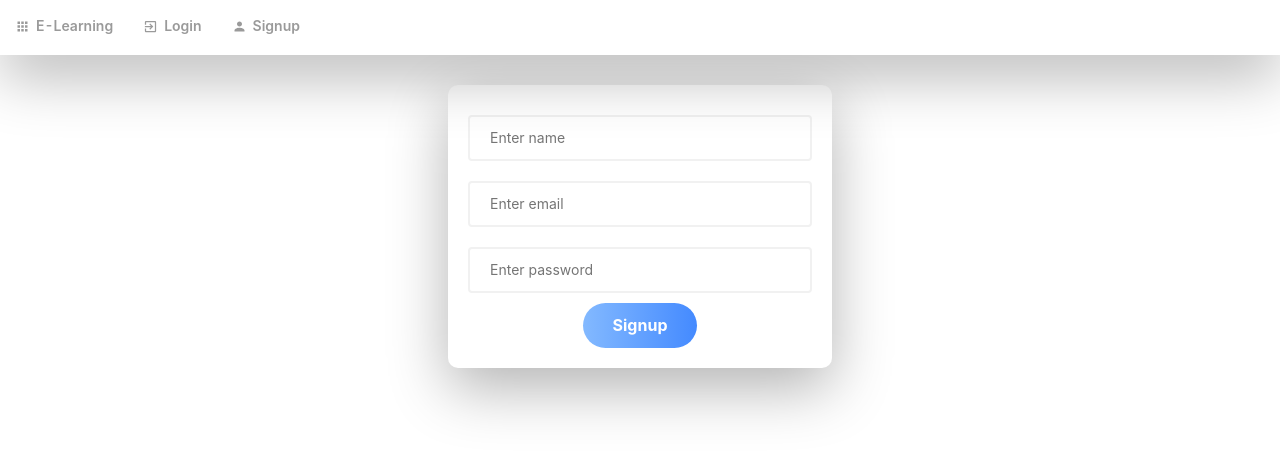
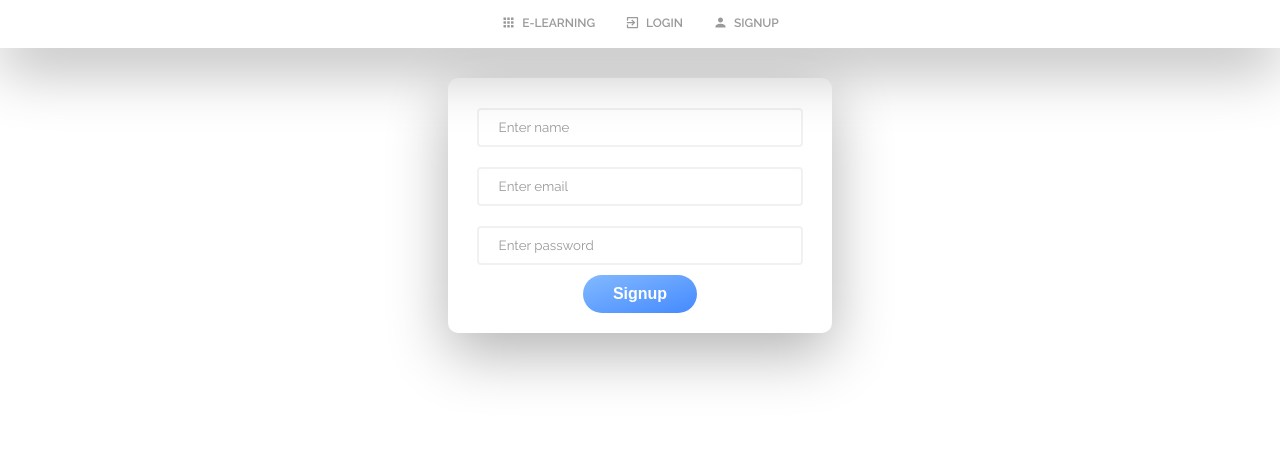
Before and after one commit to Ceci007/auth-front-end, a Next.js app: page /register in a window 1280 px wide. Shown: the top 454 px of the page. Built offline with nearby package versions, Linux system fonts and the light colour scheme.

Commit message:
Added styles for navigation and register page

```diff
--- a/pages/_app.js
+++ b/pages/_app.js
@@ -1,5 +1,4 @@
 import TopNav from '../components/TopNav'
-import 'antd/dist/antd.css'
 import '../public/css/styles.css'
 
 function MyApp({ Component, pageProps }) {
--- a/public/css/styles.css
+++ b/public/css/styles.css
@@ -1,3 +1,5 @@
+@import url('https://fonts.googleapis.com/css2?family=Raleway:ital,wght@0,100;0,200;0,300;0,400;0,500;0,600;0,700;1,300&display=swap');
+
 *, *::after, *::before {
   margin: 0;
   padding: 0;
@@ -26,6 +28,8 @@ html {
 
 body {
   color: var(--color-dark-grey);
+  font-family: 'Raleway', sans-serif;
+  font-size: 1.6rem;
 }
 
 .header {
@@ -42,6 +46,7 @@ body {
   position: relative;
   z-index: 1000;
   align-items: center;
+  justify-content: center;
   box-sizing: border-box;
 }
 
@@ -50,6 +55,8 @@ body {
   align-self: stretch;
   display: flex;
   align-items: center;
+  font-size: 1.2rem;
+  text-transform: uppercase;
   font-weight: 600;
   border-bottom: 3px solid transparent;
   transition: all 0.4s ease;
@@ -87,6 +94,11 @@ body {
   border-radius: 1rem;
 }
 
+input::-webkit-input-placeholder {
+  color: var(--color-medium-grey);
+  font-family: 'Raleway', sans-serif;
+}
+
 input {
   border: none;
 }
@@ -98,11 +110,23 @@ input:focus {
 .form-control__input {
   border-radius: 4px;
   border: 2px solid var(--color-light-grey);
-  margin: 1rem 0;
+  margin: 1rem auto;
   padding: 1rem;
   text-indent: 1rem;
   word-break: break-all;
+  width: 95%;
+  transition: all 0.3s ease;
+}
+
+@media(max-width: 75em) {
+  .form-control {
+    width: 90vw;
+  }
+}
+
+.form-control__input:focus {
   width: 100%;
+  border: 2px solid var(--color-light-primary);
 }
 
 button {
@@ -122,8 +146,15 @@ button:focus {
   color: white;
   font-weight: 700;
   font-size: 1.6rem;
+  transition: all 0.3s ease;
 }
 
 .btn--primary {
-  background-image: linear-gradient(to right, var(--color-light-primary), var(--color-medium-primary));
+  background: linear-gradient(to right bottom, var(--color-light-primary), var(--color-medium-primary));
 }
+
+.btn--primary:hover {
+  background: linear-gradient(to left top, var(--color-light-primary), var(--color-medium-primary));
+  box-shadow: 0 2rem 6rem rgba(0,0,0, 0.3);
+  transform: translateY(0.5rem);
+}
```
